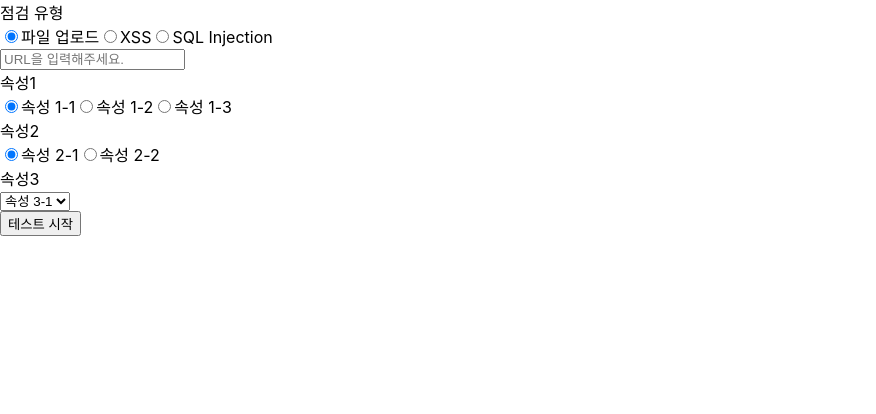
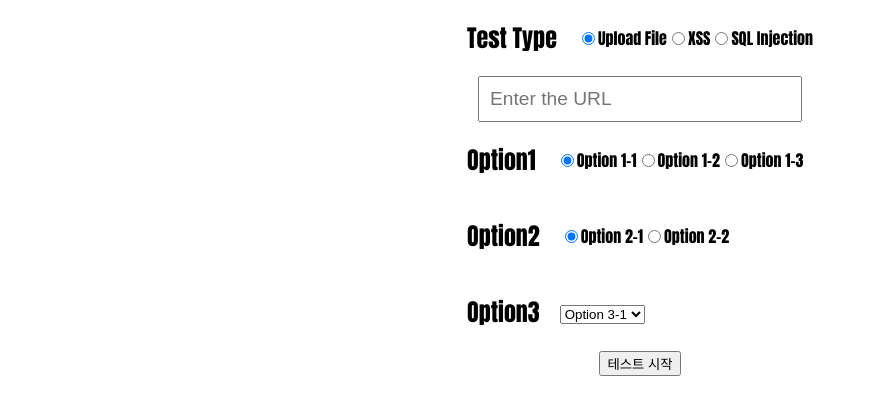
Before and after one commit to kkc217/security_test_service, a React (Create React App) app: page / in a window 1280 px wide. Shown: the top 414 px of the page, without its empty margins (0-876 px from the left). Built offline with nearby package versions, Linux system fonts and the light colour scheme.

Commit message:
update: apply style sheet

```diff
--- a/src/components/Main/MainPage.js
+++ b/src/components/Main/MainPage.js
@@ -2,37 +2,32 @@ import React from 'react';
 import RadioButton from '../Constants/RadioButton';
 import SelectBox from '../Constants/SelectBox';
 import StartTestButton from './StartTestButton';
-
-const Colors = [
-    { name: 'RED', hex: '#ffb598' },
-    { name: 'ORANGE', hex: '#ffdcaa' },
-    { name: 'PURPLE', hex: '#d7beff' },
-    { name: 'CYAN', hex: '#c7f5ed' },
-    { name: 'BLUE', hex: '#c2dbff' },
-];
+import '../../assets/css/Main/mainPage.css';
 
 const MainPage = () => {
     return (
-        <>
+        <div className="main_page_container">
+            <div className="main_page_items">
                 <div className="radio_container">
-                점검 유형
-                <RadioButton name="test_selection" items={ ['파일 업로드', 'XSS', 'SQL Injection'] } checked="파일 업로드"/>
+                    <span className="selection_name">Test Type</span>
+                    <RadioButton name="test_selection" items={ ['Upload File', 'XSS', 'SQL Injection'] } checked="Upload File"/>
                 </div>
-            <input type="text" name="url_selection" placeholder="URL을 입력해주세요."></input>
+                <input id="url_input" type="text" name="url_selection" placeholder="Enter the URL"></input>
                 <div className="radio_container">
-                속성1
-                <RadioButton name="option1_selection" items={ ['속성 1-1', '속성 1-2', '속성 1-3'] } checked="속성 1-1"/>
+                    <span className="selection_name">Option1</span>
+                    <RadioButton name="option1_selection" items={ ['Option 1-1', 'Option 1-2', 'Option 1-3'] } checked="Option 1-1"/>
                 </div>
                 <div className="radio_container">
-                속성2
-                <RadioButton name="option2_selection" items={ ['속성 2-1', '속성 2-2'] } checked="속성 2-1"/>
+                    <span className="selection_name">Option2</span>
+                    <RadioButton name="option2_selection" items={ ['Option 2-1', 'Option 2-2'] } checked="Option 2-1"/>
                 </div>
                 <div className="select_box_container">
-                속성3
-                <SelectBox name="option3_selection" items={ ['속성 3-1', '속성 3-2', '속성 3-3', '속성 3-4'] }/>
+                    <span className="selection_name">Option3</span>
+                    <SelectBox name="option3_selection" items={ ['Option 3-1', 'Option 3-2', 'Option 3-3', 'Option 3-4'] }/>
                 </div>
                 <StartTestButton/>
-        </>
+            </div>
+        </div>
     )
 }
 
```
Lines whose indentation alone changed are shown as unchanged.
